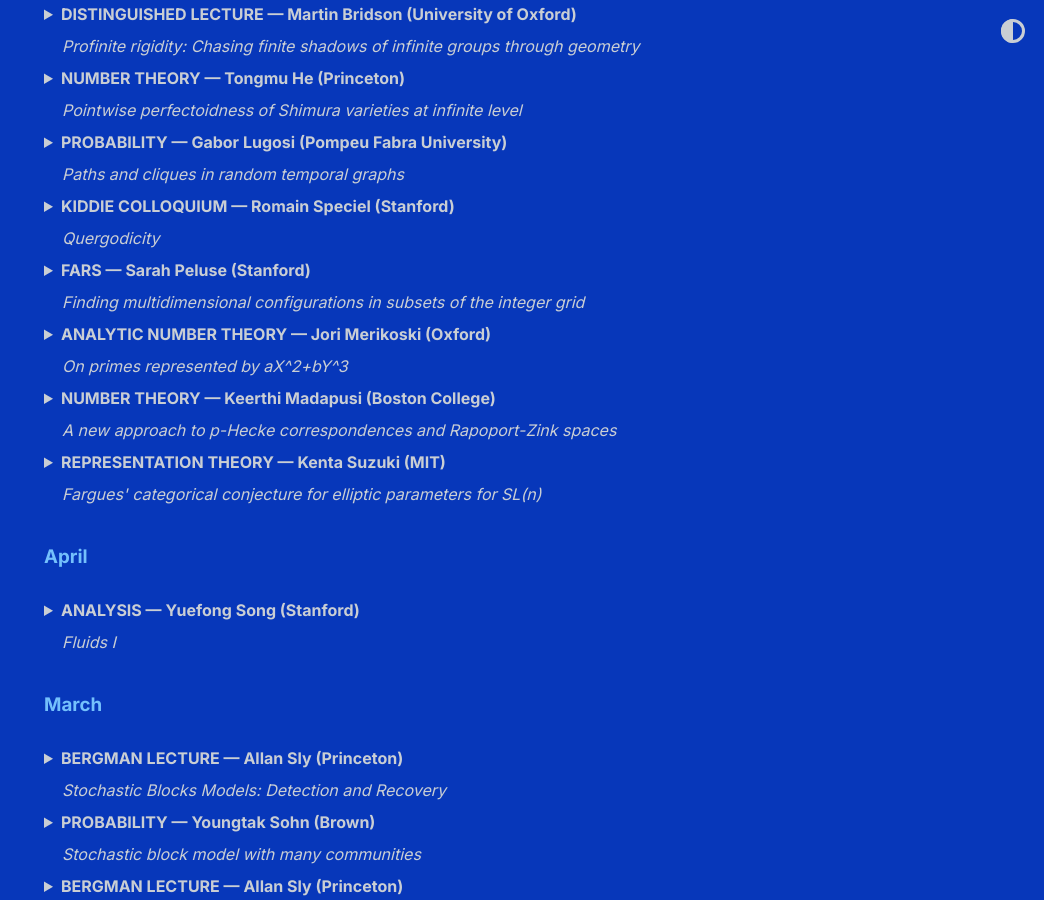
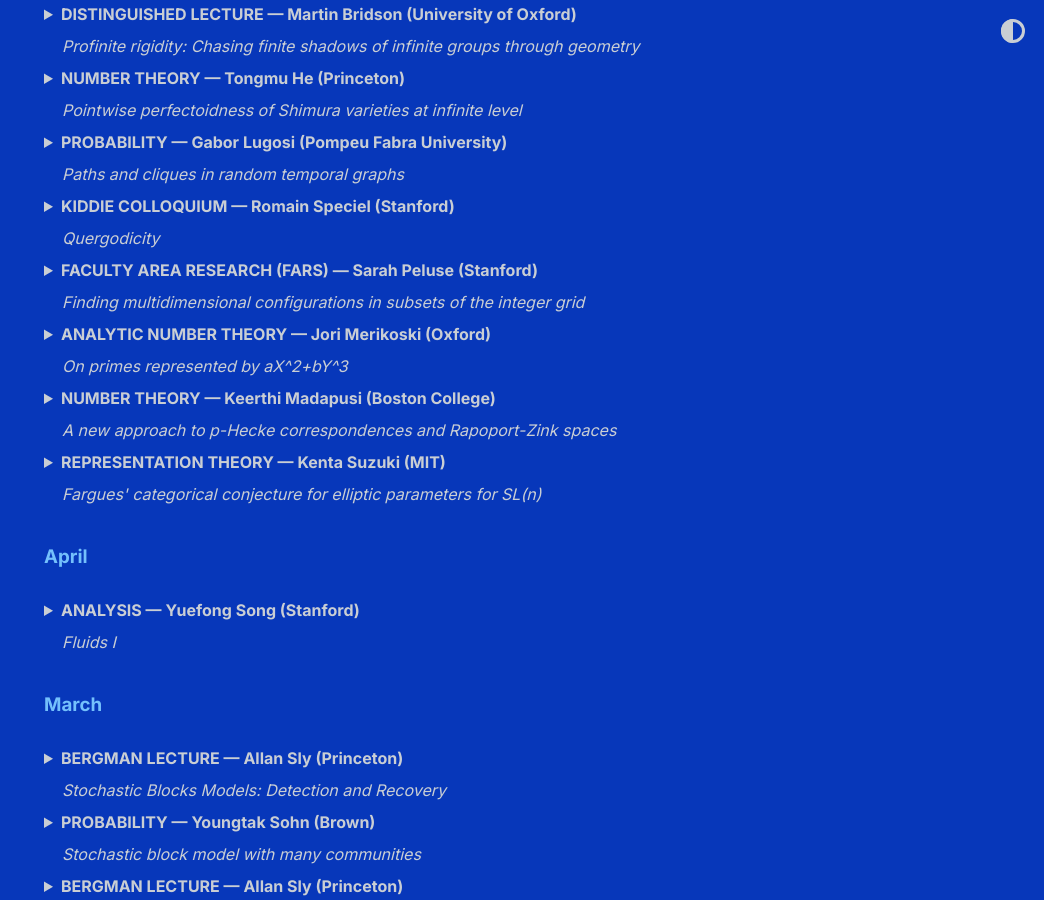
Before and after one commit to shihankanungo/shihankanungo.github.io, a Jekyll site: the page built from math-talks.md, in a window 1280 px wide and 900 px high, scrolled down 2979 px. Shown: the whole window, without its empty margins (236-1280 px from the left). Built offline with Jekyll 4.4.1, drawn with Linux system fonts in a browser that asks for light colours.

Commit message:
Update math-talks.md

```diff
--- a/math-talks.md
+++ b/math-talks.md
@@ -147,7 +147,7 @@
 </details>
 
 <details>
-  <summary><b>FARS &mdash; Sarah Peluse (Stanford)</b><br>&nbsp;&nbsp;&nbsp;
+  <summary><b>FACULTY AREA RESEARCH (FARS) &mdash; Sarah Peluse (Stanford)</b><br>&nbsp;&nbsp;&nbsp;
     <i>Finding multidimensional configurations in subsets of the integer grid</i></summary>
   <small><img src="images/05-08b.png" alt="May 8"></small>
 </details>
```
